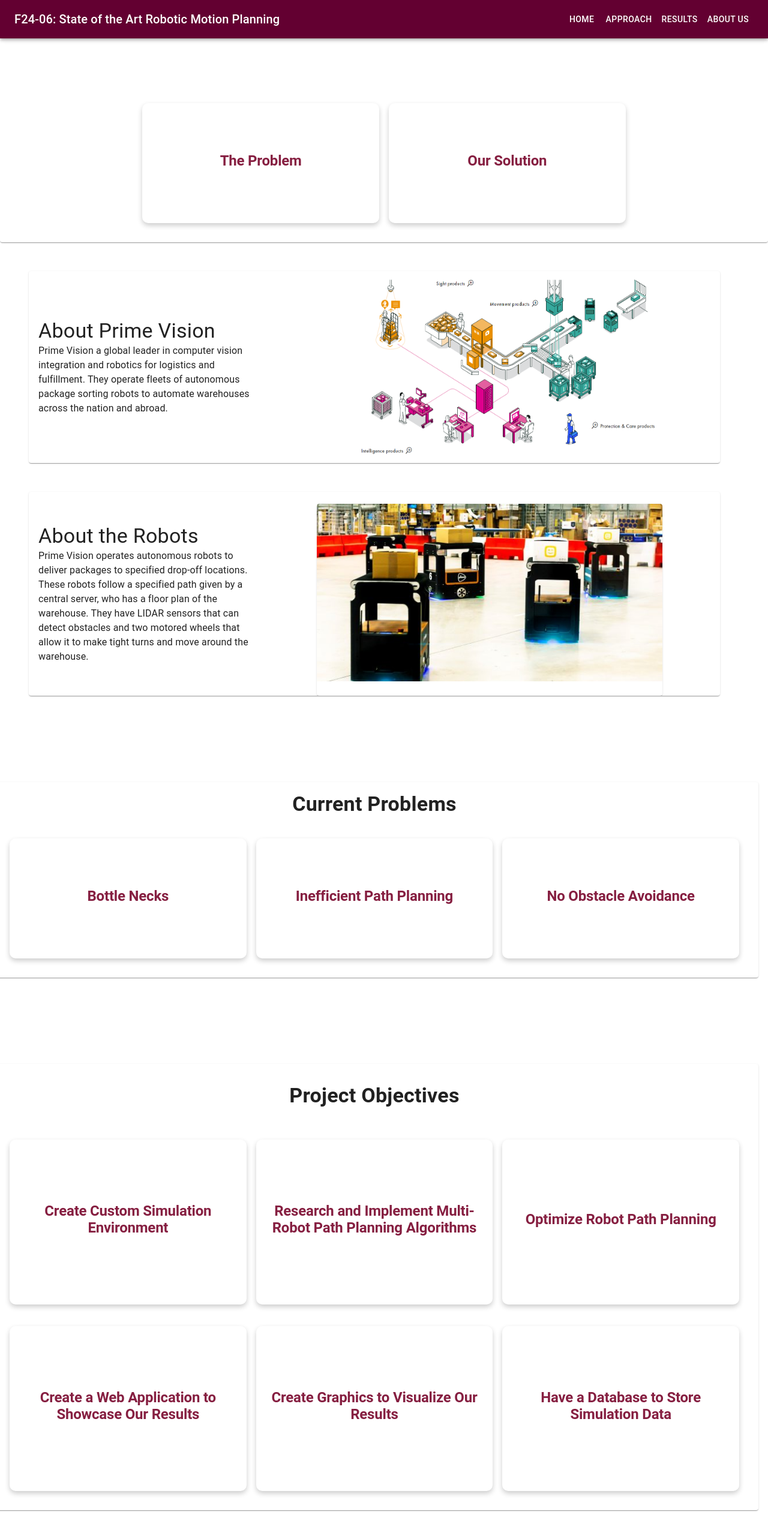
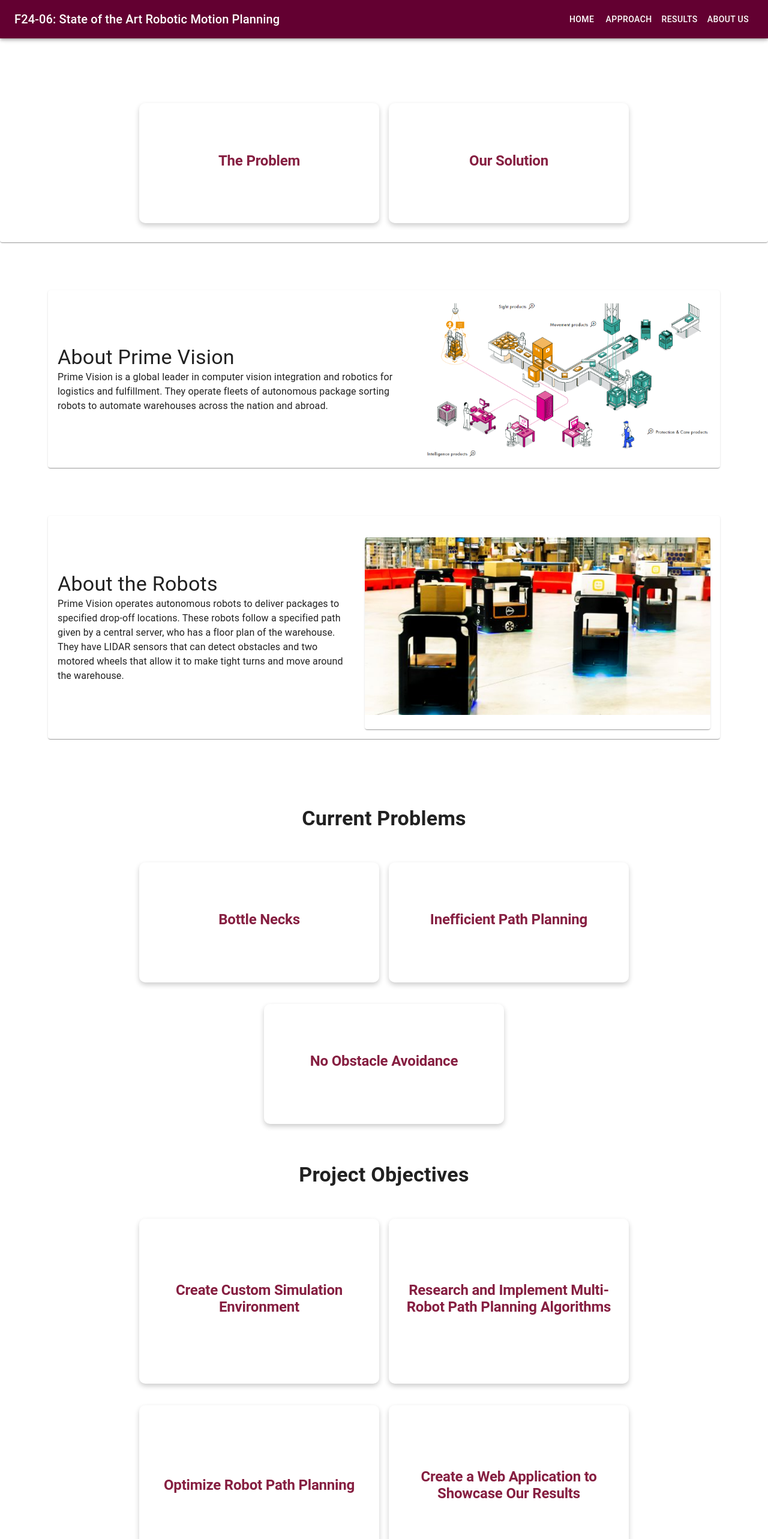
Before and after one commit to neastman018/MDE_Application, a Next.js app in the folder frontend/: page /project in a window 1280 px wide. Shown: the top 2566 px of the page at 60% size. Built offline with nearby package versions, Linux system fonts and the light colour scheme.

Commit message:
frontend updates

```diff
--- /dev/null
+++ b/frontend/app/components/simulationEnvBox.jsx
@@ -0,0 +1,62 @@
+import * as React from 'react';
+import { Box, Button, Collapse, Typography, Card} from '@mui/material';
+import Grid from '@mui/material/Grid2';
+import InfoIcon from '@mui/icons-material/Info';
+
+
+
+export default function SimEnvBox({isMobile}) {
+  const [open, setOpen] = React.useState(false);
+
+  const handleClick = () => {
+    setOpen((prev) => !prev);
+  };
+
+  return (
+    <Card sx={{ display: 'flex', flexDirection: 'column', width: '85vw', textAlign: 'center' }}>
+      {/* Header Box with Title and Button */}
+      <Box sx={{ display: 'flex', alignItems: 'center', justifyContent: 'space-between', width: '100%', padding: 2 }}>
+        <Typography variant="h4" sx={{ padding: 2, fontWeight: 'bold' }}>
+          Customer Simulation Environment
+        </Typography>
+        {!isMobile && ( //Change the Location of the info button on mobile phones to be below
+        <Button onClick={handleClick}>
+            <InfoIcon />
+        </Button>
+        )}
+      </Box>
+      {isMobile && (
+        <Button onClick={handleClick}>
+            <InfoIcon />
+        </Button>
+        )}
+
+      {/* Collapsible Content Below */}
+      <Collapse in={open} timeout="auto" unmountOnExit>
+      <Box component="main" sx={{ p: 1 }}>
+          <Grid container spacing={4} sx={{ paddingBottom: 1 }}>
+            <Card sx={{ display: 'flex', flexDirection: { xs: 'column', md: 'row' }, width: '100vw' }}>
+              <Box sx={{ display: 'flex', flexDirection: 'column', justifyContent: 'center', padding: 2, textAlign: 'left'}}>
+                <Typography variant="body1" sx = {{paddingBottom: 1}}>
+                  The customer has there own simulation environment to test their robots on actual floor plans.
+                  The environment simulates not only the robot's movements but also
+                  there physics, package pick ups and dropoff. The enviroment is designed to closely resemble the robots actual working environment.
+                </Typography>
+                <Typography variant="body1">
+                  Each floor plan is represented as a list of nodes, which represents pickup, dropoff, and avaible spots for the robots
+                  to occupy. Robots can move between nodes as they traverse the floor plan.
+                </Typography>
+              </Box>
+              <Box sx={{ padding: 2, display: 'flex', flexDirection: 'column', justifyContent: 'center', alignItems: 'center' }}>
+              <Box component="img" sx={{width: { xs: '100%', md: '100%' }, height: 'auto'}}
+                  alt="Prime Vision Robots"
+                  src="simEnvironment.png"
+                />
+              </Box>
+            </Card>
+          </Grid>
+        </Box>
+      </Collapse>
+    </Card>
+  );
+}
--- a/frontend/app/project/page.jsx
+++ b/frontend/app/project/page.jsx
@@ -1,12 +1,14 @@
 'use client'
 import * as React from 'react';
-import { Box, CssBaseline, Grid, Typography, Card, useMediaQuery} from '@mui/material';
+import { Box, CssBaseline, Typography, Card, useMediaQuery} from '@mui/material';
+import Grid from '@mui/material/Grid2';
 import { Experimental_CssVarsProvider, experimental_extendTheme as extendTheme } from '@mui/material/styles';
 import DrawerAppBar from '../components/navbar';
 import FlipCardPicture from '../components/picflipcard';
 import FlipCardComponent from '../components/problemflipcards';
 import SimFlipCard from '../components/simflipcard';
-import VideoPlayer from '../components/videoplayer';
+import SimEnvBox from '../components/simulationEnvBox';
+
 
 const theme = extendTheme({
   colorSchemes: {
@@ -136,51 +138,41 @@
     <Experimental_CssVarsProvider theme={theme}>
         <CssBaseline />
         <DrawerAppBar navItems={navItems} theme={theme} />
-        <Card sx={{ display: 'flex', flexDirection: { xs: 'column', md: 'row' }, width: '100vw', textAlign: 'center', paddingTop: 15 }}>
-          <Box sx={{ padding: 2, flexDirection: "row" }}>
-            <Grid container spacing={2} sx={{ padding: 2, justifyContent: 'center', alignItems: 'center' }}>
+        <Card sx={{ display: 'flex', flexDirection: 'column', width: '100%', textAlign: 'center', paddingTop: 15, justifyContent: 'center', alignItems: 'center' }}>
+          <Box sx={{ padding: 2, display: 'flex', flexDirection: 'column', justifyContent: 'center', alignItems: 'center', width: '100%' }}>
+            <Grid container spacing={2} sx={{ justifyContent: 'center', alignItems: 'center', padding: 2 }}>
               {overallCards.map((component, index) => (
-                <Grid item xs={12} md={4} key={index}>
-                  <FlipCardComponent key={index} post={component} width={"900px"} height={"200px"} />
+                <Grid item xs={12} md={4} key={index} sx={{ display: 'flex', justifyContent: 'center', alignItems: 'center' }}>
+                  <FlipCardComponent key={index} post={component} width={"400px"} height={"200px"} />
                 </Grid>
               ))}
             </Grid>
           </Box>
         </Card>
-
-
         <Box component="main" sx={{ p: 10 }}>
           <Grid container spacing={4} sx={{ paddingBottom: 10 }}>
-            <Card sx={{ display: 'flex', flexDirection: { xs: 'column', md: 'row' }, width: '100vw', height: '25vw' }}>
-              <Grid item xs={12} md={4} sx={{ display: 'flex', flexDirection: 'column', justifyContent: 'center', padding: 2 }}>
+            <Card sx={{ display: 'flex', flexDirection: { xs: 'column', md: 'row' }, width: '100vw' }}>
+              <Box sx={{ display: 'flex', flexDirection: 'column', justifyContent: 'center', padding: 2 }}>
                 <Typography variant="h4">
                   About Prime Vision
                 </Typography>
                 <Typography variant="body1">
-                  Prime Vision a global leader in computer vision integration and robotics for logistics and fulfillment.
+                  Prime Vision is a global leader in computer vision integration and robotics for logistics and fulfillment.
                   They operate fleets of autonomous package sorting robots to automate warehouses across the nation and abroad.
                 </Typography>
-              </Grid>
-              <Grid item xs={12} md={7} sx={{ padding: 1 }}>
-                <Box
-                  component="img"
-                  sx={{
-                    width: '100%',
-                    height: '25vw',
-                    maxHeight: { xs: 233, md: 300 },
-                    maxWidth: { xs: 350, md: '100%' },
-                    paddingLeft: 20
-                  }}
+              </Box>
+              <Box sx={{ padding: 2, display: 'flex', flexDirection: 'column', justifyContent: 'center', alignItems: 'center' }}>
+              <Box component="img" sx={{width: { xs: '100%', md: '100%' }, height: 'auto'}}
                   alt="Prime Vision Robots"
                   src="autographic.png"
-                  objectFit="cover"
                 />
-              </Grid>
+              </Box>
             </Card>
           </Grid>
+
           <Grid container spacing={4} sx={{ paddingBottom: 0 }}>
             <Card sx={{ display: 'flex', flexDirection: { xs: 'column', md: 'row' }, width: '100vw' }}>
-              <Grid item xs={12} md={4} sx={{ display: 'flex', flexDirection: 'column', justifyContent: 'center', padding: 2 }}>
+              <Box sx={{ display: 'flex', flexDirection: 'column', justifyContent: 'center', padding: 2 }}>
                 <Typography variant="h4">
                   About the Robots
                 </Typography>
@@ -190,51 +182,62 @@
                   They have LIDAR sensors that can detect obstacles and two motored wheels that allow it to make tight turns
                   and move around the warehouse.
                 </Typography>
-              </Grid>
-              <Grid item xs={12} md={8}>
+              </Box>
+              <Box sx={{ padding: 2, display: 'flex', flexDirection: 'column', justifyContent: 'center', alignItems: 'center' }}>
                 <FlipCardPicture post={picCards[0]} />
-              </Grid>
+              </Box>
             </Card>
           </Grid>
          </Box>
          <Box component="main" sx={{ p: 0}}>
-          <Box sx={{ padding: 2, justifyContent: 'center' }}>
-          <Grid container spacing={4} sx={{ paddingBottom: 10, paddingTop: 10, justifyContent: 'center' }}>
-            <Card sx={{ display: 'flex', flexDirection: { xs: 'column', md: 'row' }, width: '100vw', textAlign: 'center' }}>
-              <Box sx={{ padding: 2, flexDirection: "row", justifyContent: 'center' }}>
-              <Typography variant="h4" sx={{ padding: 0, fontWeight: 'bold',  justifyContent: 'center' }}>
-              Current Problems
+          <Box sx={{ padding: 2, justifyContent: 'center', textAlign: 'center' }}>
+              <Typography variant="h4" sx={{ padding: 2, fontWeight: 'bold' }}>
+                Current Problems
               </Typography>
-              <Grid container spacing={2} sx={{ padding: 2 }}>
+              <Grid
+                container
+                spacing={2}
+                sx={{
+                  justifyContent: 'center',
+                  alignItems: 'center',
+                  padding: 2
+                }}
+              >
                 {problemCards.map((component, index) => (
                   <Grid item xs={12} md={4} key={index}>
-                    <FlipCardComponent key={index} post={component} width={"400px"} height={"200px"}/>
+                    <FlipCardComponent key={index} post={component} width={"400px"} height={"200px"} />
                   </Grid>
                 ))}
               </Grid>
-              </Box>
-            </Card>
-          </Grid>
-          </Box>
-          <Grid container spacing={4} sx={{ paddingBottom: 10, paddingTop: 10, justifyContent: 'center' }}>
-            <Card sx={{ display: 'flex', flexDirection: { xs: 'column', md: 'row' }, width: '100vw', textAlign: 'center' }}>
-              <Box sx={{ padding: 2, flexDirection: "row" }}>
-              <Typography variant="h4" justifyContent="center" sx={{ padding: 2, fontWeight: 'bold' }}>
-              Project Objectives
+            </Box>
+
+
+            <Box sx={{ padding: 2, justifyContent: 'center', textAlign: 'center' }}>
+              <Typography variant="h4" sx={{ padding: 2, fontWeight: 'bold' }}>
+                Project Objectives
               </Typography>
-              <Grid container spacing={2} sx={{ padding: 2 }}>
+              <Grid
+                container
+                spacing={2}
+                sx={{
+                  justifyContent: 'center',
+                  alignItems: 'center',
+                  padding: 2
+                }}
+              >
                 {objectiveCards.map((component, index) => (
-                  <Grid item xs={12} md={4} key={index} justifyContent="center">
-                    <FlipCardComponent key={index} post={component} width={"400px"} height={"275px"}/>
+                  <Grid item xs={12} md={4} key={index}>
+                    <FlipCardComponent key={index} post={component} width={"400px"} height={"275px"} />
                   </Grid>
                 ))}
               </Grid>
-              </Box>
-            </Card>
-          </Grid>
-          <SimFlipCard post={simCards[0]}/>
+            </Box>
+        </Box>
 
+        <Box component="main" sx={{ display: 'flex', justifyContent: 'center', alignItems: 'center', padding: 2, width: '100%' }}>
+          <SimEnvBox isMobile={isMobile} />
         </Box>
+
 
     </Experimental_CssVarsProvider>
   );
```
Also changed, not shown: frontend/app/aboutus/page.jsx (+30 -28 lines), frontend/app/components/conclusionsBox.jsx (added, +59 -0 lines), frontend/app/components/futureResearchBox.jsx (renamed from frontend/app/components/revealbox.jsx, +11 -12 lines), frontend/app/methodology/page.jsx (+43 -2 lines), frontend/app/results/page.jsx (+35 -2 lines), frontend/public/simEnvironment.png.
